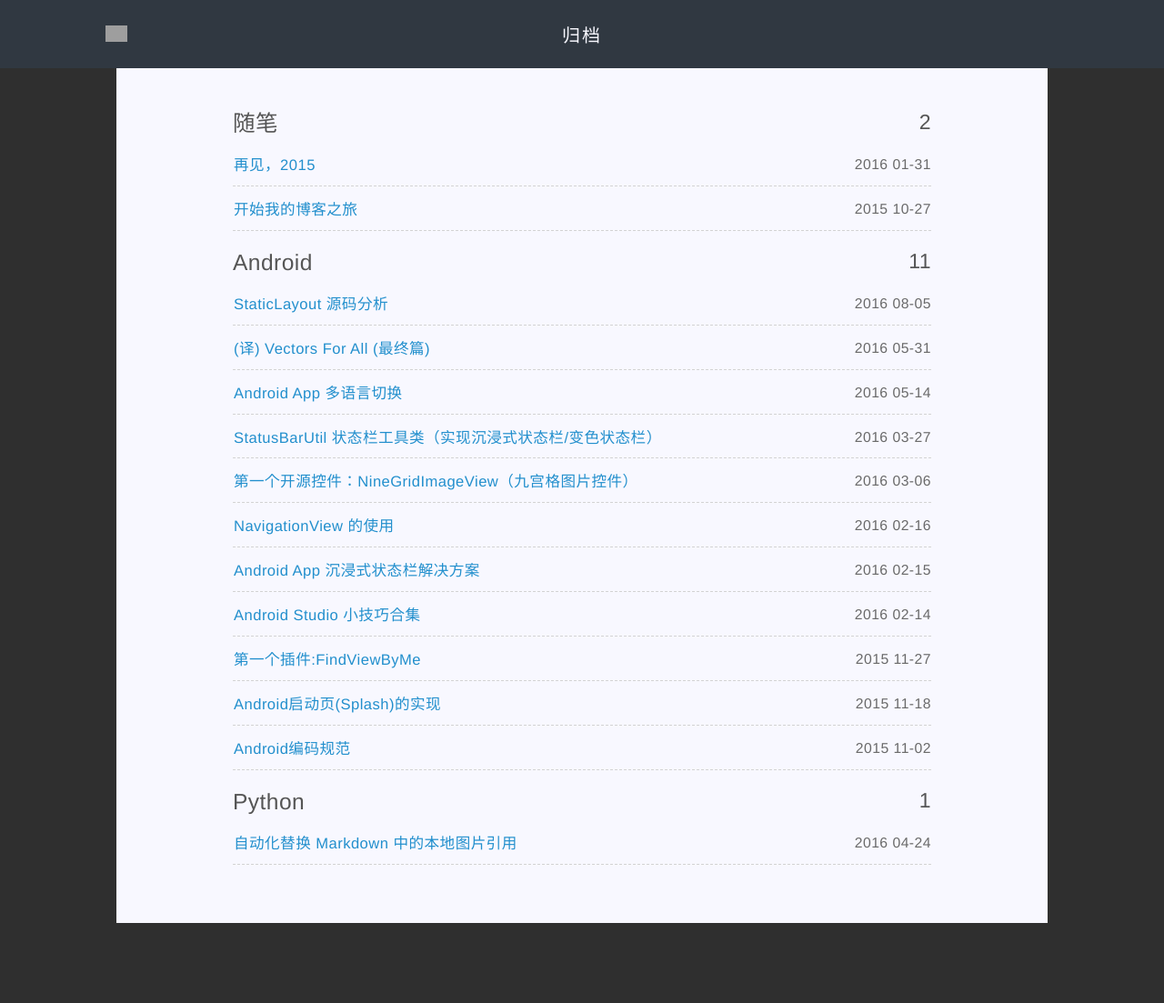
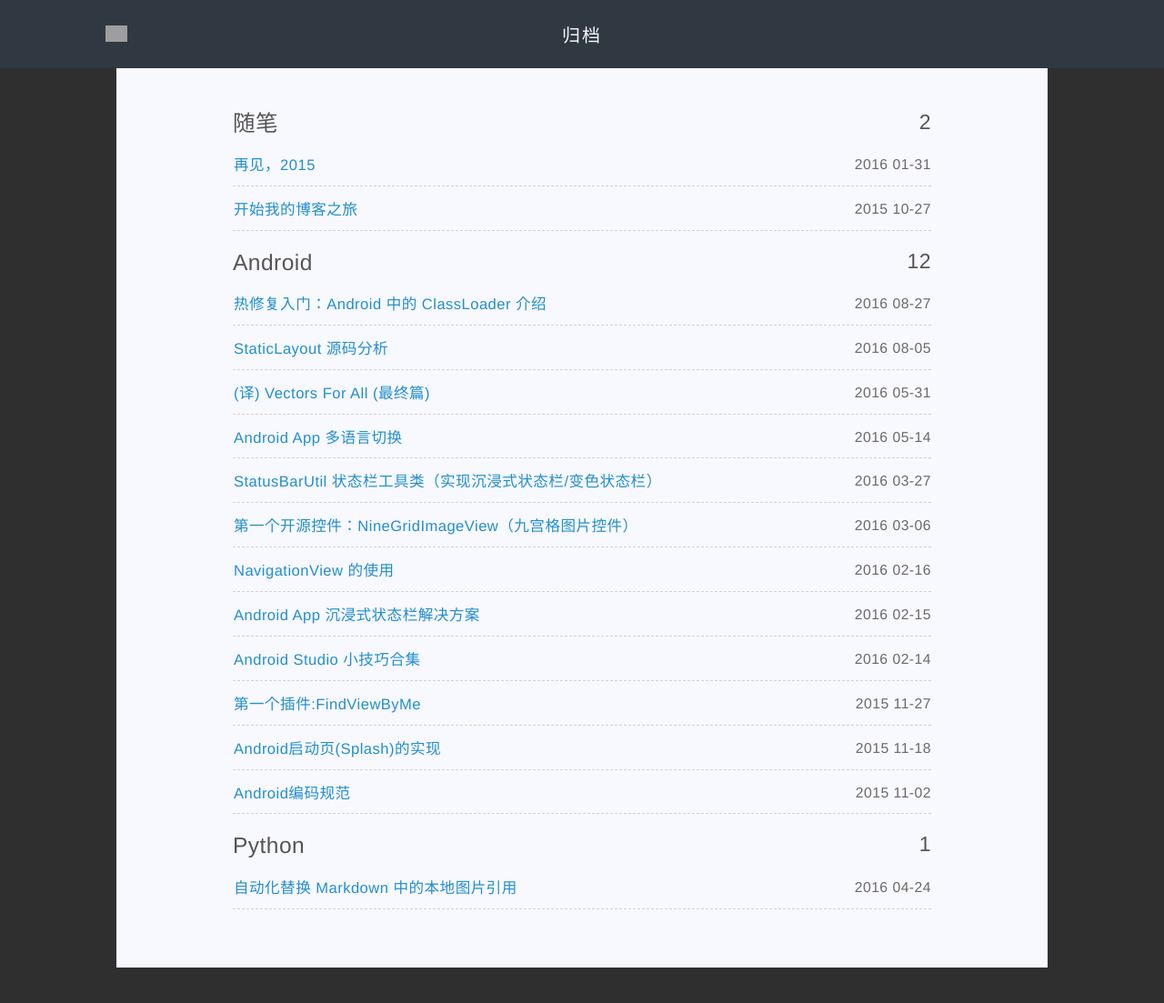
Before and after one commit to laobie/laobie.github.io, a Jekyll site: the page built from articles.html, in a window 1280 px wide and 1128 px high. Shown: the top 1103 px of the window at 91% size. Built offline with Jekyll 4.4.1, drawn with Linux system fonts in a browser that asks for light colours; comment, search, counter and statistics services are not loaded; some of the changed lines change nothing that is shown; grey boxes are pictures that could not be loaded.

Commit message:
add android classloader post

````diff
--- /dev/null
+++ b/_posts/2016-08-27-android-classloader.md
@@ -0,0 +1,535 @@
+---
+layout: post
+title: 热修复入门：Android 中的 ClassLoader 介绍
+category: Android
+excerpt: 从去年下半年开始，热修复技术在 Android 技术社区热了一阵子，这种不用发布新版本就可以修复线上 bug 的技术确实有很大的需求，最近正好在研究一些开源的热修复方案，本文就其中常用的 ClassLoader 方式实现的热修复方案中的 ClassLoader 机制作一个简单的介绍。
+---
+
+>- 文章来源：itsCoder 的 [WeeklyBolg](https://github.com/itsCoder/weeklyblog) 项目
+>- itsCoder主页：[http://itscoder.com/](http://itscoder.com/)
+>- 作者：[Jaeger]( https://github.com/laobie )
+>- 审阅者：[Zheaoli](https://github.com/Zheaoli), [xcc3641](https://github.com/xcc3641)
+
+### ClassLoader 简介
+
+> 对于 Java 程序来说，编写程序就是编写类，运行程序也就是运行类（编译得到的 class 文件），其中起到关键作用的就是类加载器 ClassLoader。
+
+任何一个 Java 程序都是由若干个 class 文件组成的一个完整的 Java 程序，在程序运行时，需要将 class 文件加载到 JVM 中才可以使用，负责加载这些 class 文件的就是 Java 的类加载（ClassLoader）机制。
+
+![](http://ac-qygvx1cc.clouddn.com/78e71017bdd24420.jpeg)
+
+因此 ClassLoader 的作用简单来说就是加载 class 文件，提供给程序运行时使用。
+
+#### ClassLoader 的双亲委托模型（Parent *Delegation Model* ）
+
+先来看 jdk 中的 ClassLoader 类的构造方法，其需要传入一个父类加载器，并持有该引用。
+
+```java
+protected ClassLoader(ClassLoader parent) {
+    this(checkCreateClassLoader(), parent);
+}
+```
+
+当类加载器收到加载类或资源的请求时，通常都是先委托给父类加载器加载，也就是说只有当父类加载器找不到指定类或资源时，自身才会执行实际的类加载过程，具体的加载过程如下：
+
+1. 源 ClassLoader 先判断该 Class 是否已加载，如果已加载，则直接返回 Class，如果没有则委托给父类加载器。
+2. 父类加载器判断是否加载过该 Class，如果已加载，则直接返回 Class，如果没有则委托给祖父类加载器。
+3. 依此类推，直到始祖类加载器（引用类加载器）。
+4. 始祖类加载器判断是否加载过该 Class，如果已加载，则直接返回 Class，如果没有则尝试从其对应的类路径下寻找 class 字节码文件并载入。如果载入成功，则直接返回 Class，如果载入失败，则委托给始祖类加载器的子类加载器。
+5. 始祖类加载器的子类加载器尝试从其对应的类路径下寻找 class 字节码文件并载入。如果载入成功，则直接返回 Class，如果载入失败，则委托给始祖类加载器的孙类加载器。
+6. 依此类推，直到源 ClassLoader。
+7. 源 ClassLoader 尝试从其对应的类路径下寻找 class 字节码文件并载入。如果载入成功，则直接返回 Class，如果载入失败，源 ClassLoader 不会再委托其子类加载器，而是抛出异常。
+
+如果需要详细了解 ClassLoader 的信息，可以借助以下文章深入了解：
+
+- [JVM 的工作原理,层次结构以及 GC 工作原理](https://segmentfault.com/a/1190000002579346)
+- [深入分析Java ClassLoader原理](http://blog.csdn.net/xyang81/article/details/7292380)
+- [类加载机制：全盘负责和双亲委托](http://blog.csdn.net/zhangzeyuaaa/article/details/42499839)
+
+### Android 中的 ClassLoader
+
+Android 的 Dalvik/ART 虚拟机如同标准 Java 的 JVM 虚拟机一样，也是同样需要加载 class 文件到内存中来使用，但是在 ClassLoader 的加载细节上会有略微的差别。
+
+#### Android 中的 dex 文件
+
+Android 应用打包成 apk 文件时，class 文件会被打包成一个或者多个 dex 文件。将一个 apk 文件后缀改成 .zip 格式解压后（也可以直接解压，apk 文件本质是个 zip 文件），里面就有 class.dex 文件，由于 Android 的 65K 问题（不要纠结是 64K 还是 65K），使用 MultiDex 就会生成多个 dex 文件。
+
+![](http://ac-QYgvX1CC.clouddn.com/3c5e66e9e048d343.jpg)
+
+当 Android 系统安装一个应用的时候，会针对不同平台对 Dex 进行优化，这个过程由一个专门的工具来处理，叫 DexOpt 。DexOpt 是在第一次加载 Dex 文件的时候执行的，该过程会生成一个 ODEX 文件，即 Optimised Dex。执行 ODEX 的效率会比直接执行 Dex 文件的效率要高很多，加快 App 的启动和响应。
+
+ODEX 相关的细节可以阅读以下文章扩展：
+
+- [ART 和 Dalvik](http://www.mywiki.cn/hovercool/index.php/ART%E5%92%8CDalvik)
+- [ODEX格式及生成过程](http://www.jianshu.com/p/242abfb7eb7f)
+- [What are ODEX files in Android](http://stackoverflow.com/questions/9593527/what-are-odex-files-in-android)
+
+> 注：本人的 5.0 机器 ODEX 优化后的文件是在 `/data/dalvilk-cache` 文件夹下的，6.0 机器该文件夹下只有 framework 和部分内置的 App 的优化后的 dex 文件，查找相关资料后没有找到明确的说法，目前猜测和 ROM 有关系，后续再深究下这个问题。
+
+![](http://ac-QYgvX1CC.clouddn.com/b79b994f71a47130.png)
+
+总之，Android 中的 Dalvik/ART 无法像 JVM 那样 **直接** 加载 class 文件和 jar 文件中的 class，需要通过 dx 工具来优化转换成 Dalvik byte code 才行，只能通过 dex 或者 包含 dex 的jar、apk 文件来加载（注意 odex 文件后缀可能是 .dex 或 .odex，也属于 dex 文件），因此 Android 中的 ClassLoader 工作就交给了 BaseDexClassLoader 来处理。
+
+> 注：如果 jar 文件包含有 dex 文件，此时 jar 文件也是可以用来加载的，不过实际加载的还是其中的 dex 文件，不要弄混淆了。
+
+#### BaseDexClassLoader 及其子类
+
+在 Android 开发者官网上的 [ClassLoader](https://developer.android.com/reference/java/lang/ClassLoader.html) 的文档说明中我们可以看到，ClassLoader 是个抽象类，其具体实现的子类有 `BaseDexClassLoader` 和 ` SecureClassLoader` 。
+
+SecureClassLoader 的子类是 `URLClassLoader` ，其只能用来加载 jar 文件，这在 Android 的 Dalvik/ART  上没法使用的。
+
+BaseDexClassLoader 的子类是 `PathClassLoader` 和 `DexClassLoader` 。
+
+##### PathClassLoader
+
+PathClassLoader 在应用启动时创建，从 data/app/… 安装目录下加载 apk 文件。
+
+其有 2 个构造函数，如下所示，这里遵从之前提到的双亲委托模型：
+
+```java
+public PathClassLoader(String dexPath, ClassLoader parent) {
+    super(dexPath, null, null, parent);
+}
+
+public PathClassLoader(String dexPath, String libraryPath,
+        ClassLoader parent) {
+    super(dexPath, null, libraryPath, parent);
+}
+```
+
+- `dexPath` :  包含 dex 的 jar 文件或 apk 文件的路径集，多个以文件分隔符分隔，默认是“：”
+- `libraryPath` : 包含 C/C++ 库的路径集，多个同样以文件分隔符分隔，可以为空
+
+PathClassLoader 里面除了这 2 个构造方法以外就没有其他的代码了，具体的实现都是在 BaseDexClassLoader 里面，其 dexPath 比较受限制，一般是已经安装应用的 apk 文件路径。
+
+在 Android 中，App 安装到手机后，apk 里面的 class.dex 中的 class 均是通过 PathClassLoader 来加载的。
+
+我们可以新建一个项目来验证下，在 MainActivity 中添加如下代码：
+
+```java
+public class MainActivity extends AppCompatActivity {
+
+    @Override
+    protected void onCreate(Bundle savedInstanceState) {
+        super.onCreate(savedInstanceState);
+        setContentView(R.layout.activity_main);
+        ClassLoader loader = MainActivity.class.getClassLoader();
+        while (loader != null) {
+            System.out.println(loader.toString());
+            loader = loader.getParent();
+        }
+    }
+}
+```
+
+输出结果是：
+
+```
+ I/System.out: dalvik.system.PathClassLoader[DexPathList[[zip file "/data/app/com.jaeger.testclassloader-2/base.apk"],nativeLibraryDirectories=[/vendor/lib, /system/lib]]]
+ I/System.out: java.lang.BootClassLoader@1d9c6226
+```
+
+`/data/app/com.jaeger.testclassloader-2/base.apk` 就是示例应用安装在手机上的位置。
+
+BootClassLoader 是 PathClassLoader 的父加载器，其在系统启动时创建，在 App 启动时会将该对象传进来，具体的调用在 `com.android.internal.os.ZygoteInit` 的 `main()` 方法中调用了 `preload()` ， 然后调用 `preloadClasses()` 方法，在该方法内部调用了 Class 的 `forName()` 方法：
+
+```java
+Class.forName(line, true, null);
+```
+
+`forName()` 方法源码如下，方法内部获取到 BootClassLoader 实例：
+
+```java
+public static Class<?> forName(String className, boolean shouldInitialize,
+        ClassLoader classLoader) throws ClassNotFoundException {
+    if (classLoader == null) {
+        classLoader = BootClassLoader.getInstance();
+    }
+    // Catch an Exception thrown by the underlying native code. It wraps
+    // up everything inside a ClassNotFoundException, even if e.g. an
+    // Error occurred during initialization. This as a workaround for
+    // an ExceptionInInitializerError that's also wrapped. It is actually
+    // expected to be thrown. Maybe the same goes for other errors.
+    // Not wrapping up all the errors will break android though.
+    Class<?> result;
+    try {
+        result = classForName(className, shouldInitialize, classLoader);
+    } catch (ClassNotFoundException e) {
+        Throwable cause = e.getCause();
+        if (cause instanceof LinkageError) {
+            throw (LinkageError) cause;
+        }
+        throw e;
+    }
+    return result;
+}
+```
+
+而 PathClassLoader 的实例化又是在哪进行的呢？在源码中寻找下其构造方法调用的地方，结果如下：
+
+![](http://ac-QYgvX1CC.clouddn.com/a0a44b8cac607cae.jpg)
+
+其中：
+
+- 在 ZygoteInit 中的调用是用来启动相关的系统服务
+
+- 在 ApplicationLoaders 中用来加载系统安装过的 apk，用来加载 apk 内的 class ，其调用是在 LoadApk 类中的 `getClassLoader()` 方法中调用的，得到的就是 PathClassLoader：
+
+  ```java
+  mClassLoader = ApplicationLoaders.getDefault().getClassLoader(zip, lib,
+          mBaseClassLoader);
+  ```
+
+##### DexClassLoader
+
+介绍 DexClassLoader 之前，先来看看其官方描述：
+
+> A class loader that loads classes from .jar and .apk filescontaining a  classes.dex entry. This can be used to execute code notinstalled as part of an application.
+
+很明显，对比 PathClassLoader 只能加载已经安装应用的 dex 或 apk 文件，DexClassLoader 则没有此限制，可以从 SD 卡上加载包含 class.dex 的 .jar 和 .apk 文件，这也是插件化和热修复的基础，在不需要安装应用的情况下，完成需要使用的 dex 的加载。
+
+DexClassLoader 的源码里面只有一个构造方法，这里也是遵从双亲委托模型：
+
+```java
+public DexClassLoader(String dexPath, String optimizedDirectory,
+        String libraryPath, ClassLoader parent) {
+    super(dexPath, new File(optimizedDirectory), libraryPath, parent);
+}
+```
+
+参数说明：
+
+- `String dexPath` : 包含 class.dex 的 apk、jar 文件路径 ，多个用文件分隔符(默认是 ：)分隔
+
+- `String optimizedDirectory` : 用来缓存优化的 dex 文件的路径，即从 apk 或 jar 文件中提取出来的 dex 文件。该路径不可以为空，且应该是应用私有的，有读写权限的路径（实际上也可以使用外部存储空间，但是这样的话就存在代码注入的风险），可以通过以下方式来创建一个这样的路径：
+
+  ```java
+  File dexOutputDir = context.getCodeCacheDir();
+  ```
+
+  > 注：后续发现，getCodeCacheDir() 方法只能在 API 21 以上可以使用。
+
+- `String libraryPath` : 存储 C/C++ 库文件的路径集
+
+- `ClassLoader parent `: 父类加载器，遵从双亲委托模型
+
+简单介绍了 PathClassLoader 和 DexClassLoader，但这两者都是对 BaseDexClassLoader 的一层简单封装，真正的实现都在 BaseClassLoader 内。
+
+#####  BaseClassLoader 源码分析
+
+先来看一眼 BaseClassLoader 的结构：
+
+![](http://ac-QYgvX1CC.clouddn.com/a6f9824c199cf304.jpg)
+
+其中有个重要的字段 `private final DexPathList pathList` ，其继承 ClassLoader 实现的 `findClass()` 、`findResource()` 均是基于 pathList 来实现的（省略了部分源码）：
+
+```java
+    @Override
+    protected Class<?> findClass(String name) throws ClassNotFoundException {
+        List<Throwable> suppressedExceptions = new ArrayList<Throwable>();
+        Class c = pathList.findClass(name, suppressedExceptions);
+        ...
+        return c;
+    }
+    @Override
+    protected URL findResource(String name) {
+        return pathList.findResource(name);
+    }
+    @Override
+    protected Enumeration<URL> findResources(String name) {
+        return pathList.findResources(name);
+    }
+    @Override
+    public String findLibrary(String name) {
+        return pathList.findLibrary(name);
+    }
+```
+
+那么重要的部分则是在 DexPathList 类的内部了，DexPathList 的构造方法也较为简单，和之前介绍的类似：
+
+```java
+public DexPathList(ClassLoader definingContext, String dexPath,
+        String libraryPath, File optimizedDirectory) {
+    ...
+}
+```
+
+接受之前传进来的包含 dex 的 apk/jar/dex 的路径集、native 库的路径集和缓存优化的 dex 文件的路径，然后调用 `makePathElements()` 方法生成一个 `Element[] dexElements` 数组，Element 是 DexPathList 的一个嵌套类，其有以下字段：
+
+```java
+static class Element {
+	private final File dir;
+	private final boolean isDirectory;
+	private final File zip;
+	private final DexFile dexFile;
+	private ZipFile zipFile;
+	private boolean initialized;
+}
+```
+
+`makePathElements() ` 是如何生成 Element 数组的？继续看源码：
+
+```java
+private static Element[] makePathElements(List<File> files, File optimizedDirectory,
+                                          List<IOException> suppressedExceptions) {
+    List<Element> elements = new ArrayList<>();
+    // 遍历所有的包含 dex 的文件
+    for (File file : files) {
+        File zip = null;
+        File dir = new File("");
+        DexFile dex = null;
+        String path = file.getPath();
+        String name = file.getName();
+        // 判断是不是 zip 类型
+        if (path.contains(zipSeparator)) {
+            String split[] = path.split(zipSeparator, 2);
+            zip = new File(split[0]);
+            dir = new File(split[1]);
+        } else if (file.isDirectory()) {
+            // 如果是文件夹,则直接添加 Element,这个一般是用来处理 native 库和资源文件
+            elements.add(new Element(file, true, null, null));
+        } else if (file.isFile()) {
+            // 直接是 .dex 文件,而不是 zip/jar 文件(apk 归为 zip),则直接加载 dex 文件
+            if (name.endsWith(DEX_SUFFIX)) {
+                try {
+                    dex = loadDexFile(file, optimizedDirectory);
+                } catch (IOException ex) {
+                    System.logE("Unable to load dex file: " + file, ex);
+                }
+            } else {
+                // 如果是 zip/jar 文件(apk 归为 zip),则将 file 值赋给 zip 字段,再加载 dex 文件
+                zip = file;
+                try {
+                    dex = loadDexFile(file, optimizedDirectory);
+                } catch (IOException suppressed) {
+                    suppressedExceptions.add(suppressed);
+                }
+            }
+        } else {
+            System.logW("ClassLoader referenced unknown path: " + file);
+        }
+        if ((zip != null) || (dex != null)) {
+            elements.add(new Element(dir, false, zip, dex));
+        }
+    }
+    // list 转为数组
+    return elements.toArray(new Element[elements.size()]);
+}
+```
+
+`loadDexFile()` 方法最终会调用 JNI 层的方法来读取 dex 文件，这里不再深入探究，有兴趣的可以阅读 [从源码分析 Android dexClassLoader 加载机制原理](http://blog.csdn.net/nanzhiwen666/article/details/50515895) 这篇文章深入了解。
+
+接下来看以下 DexPathList 的 `findClass()` 方法，其根据传入的完整的类名来加载对应的 class，源码如下：
+
+```java
+public Class findClass(String name, List<Throwable> suppressed) {
+	// 遍历 dexElements 数组，依次寻找对应的 class，一旦找到就终止遍历
+    for (Element element : dexElements) {
+        DexFile dex = element.dexFile;
+        if (dex != null) {
+            Class clazz = dex.loadClassBinaryName(name, definingContext, suppressed);
+            if (clazz != null) {
+                return clazz;
+            }
+        }
+    }
+    // 抛出异常
+    if (dexElementsSuppressedExceptions != null) {
+        suppressed.addAll(Arrays.asList(dexElementsSuppressedExceptions));
+    }
+    return null;
+}
+```
+
+这里有关于热修复实现的一个点，就是将补丁 dex 文件放到 dexElements 数组前面，这样在加载 class 时，优先找到补丁包中的 dex 文件，加载到 class 之后就不再寻找，从而原来的 apk 文件中同名的类就不会再使用，从而达到修复的目的，虽然说起来较为简单，但是实现起来还有很多细节需要注意，本文先热身，后期再分析具体实现。
+
+至此，BaseDexClassLader 寻找 class 的路线就清晰了：
+
+1. 当传入一个完整的类名，调用 BaseDexClassLader 的 `findClass(String name) ` 方法
+2. BaseDexClassLader 的 findClass 方法会交给 DexPathList 的 `findClass(String name, List<Throwable> suppressed ` 方法处理
+3. 在 DexPathList 方法的内部，会遍历 dexFile ，通过 DexFile 的 `dex.loadClassBinaryName(name, definingContext, suppressed)` 来完成类的加载
+
+##### 实际使用
+
+需要注意到的是，在项目中使用 BaseDexClassLoader 或者 DexClassLoader 去加载某个 dex 或者 apk 中的 class 时，是无法调用 `findClass()` 方法的，因为该方法是包访问权限，你需要调用 `loadClass(String className)` ，该方法其实是 BaseDexClassLoader 的父类 ClassLoader 内实现的：
+
+```java
+public Class<?> loadClass(String className) throws ClassNotFoundException {
+    return loadClass(className, false);
+}
+
+protected Class<?> loadClass(String className, boolean resolve) throws ClassNotFoundException {
+    Class<?> clazz = findLoadedClass(className);
+    if (clazz == null) {
+        ClassNotFoundException suppressed = null;
+        try {
+            clazz = parent.loadClass(className, false);
+        } catch (ClassNotFoundException e) {
+            suppressed = e;
+        }
+        if (clazz == null) {
+            try {
+                clazz = findClass(className);
+            } catch (ClassNotFoundException e) {
+                e.addSuppressed(suppressed);
+                throw e;
+            }
+        }
+    }
+    return clazz;
+}
+```
+
+上面这段代码结合之前提到的双亲委托模型就很好理解了，先查找当前的 ClassLoader 是否已经加载过，如果没有就交给父 ClassLoader 去加载，如果父 ClassLoader 没有找到，才调用当前 ClassLoader 来加载，此时就是调用上面分析的 `findClass() ` 方法了。
+
+###  ClassLoader 使用示例
+
+上面说了这么多理论知识，只说不练假把式，接下来实战：从 SD 卡中动态加载一个包含 class.dex 的 jar 文件，加载其中的类，并调用其方法。
+
+1.  新建一个 Java 项目，包含两个文件：`ISayHello.java` 和 `HelloAndroid.java`
+
+    ```java
+       package com.jaeger;
+
+       public interface ISayHello {
+           String say();
+       }
+    ```
+
+    ```java
+       package com.jaeger;
+
+       public class HelloAndroid implements ISayHello {
+           @Override
+           public String say() {
+               return "Hello Android";
+           }
+       }
+    ```
+
+2. 导出 jar 包
+
+   这一步使用 IntelliJ IDEA 导出有点问题，最终我是用 Eclipse 导出 jar 包的。
+
+   ![](http://ac-QYgvX1CC.clouddn.com/88ede5c72013c55b.jpg)
+
+3. 使用 SDK 目录 > platform-tools 里面的 dx 工具生成包含 class.dex 的 jar 包
+
+   将上一步生成的 `sayhello.jar` 放到 你的 SDK 下的 platform-tools 文件夹下，使用下面的命令生成 dex 化的 jar 文件，其中是 output 后面的 `sayhello_dex.jar` 就是最终生成的 jar 包。
+
+   ```
+   dx --dex --output=sayhello_dex.jar sayhello.jar
+   ```
+
+   生成 `sayhello_dex.jar` 之后，用解压解压后就会发现其已经包含了 class.dex 文件了。
+
+   ![](http://ac-QYgvX1CC.clouddn.com/ba0d600fc2a90e2d.jpg)
+
+4. 将 `sayhello_dex.jar` 文件拷贝到手机存储空间的根目录，不一定是内存卡。
+
+   ![](http://ac-QYgvX1CC.clouddn.com/7efba4a5a816a8e1.png)
+
+5. 新建一个 Android 项目，在 MainActivity 中添加如下的代码：
+
+   ```java
+   public class MainActivity extends AppCompatActivity {
+       private static final String TAG = "TestClassLoader";
+       private TextView mTvInfo;
+       private Button mBtnLoad;
+
+       @Override
+       protected void onCreate(Bundle savedInstanceState) {
+           super.onCreate(savedInstanceState);
+           setContentView(R.layout.activity_main);
+
+           mTvInfo = (TextView) findViewById(R.id.tv_info);
+           mBtnLoad = (Button) findViewById(R.id.btn_load);
+           mBtnLoad.setOnClickListener(new View.OnClickListener() {
+               @Override
+               public void onClick(View view) {
+                   // 获取到包含 class.dex 的 jar 包文件
+                   final File jarFile =
+                       new File(Environment.getExternalStorageDirectory().getPath() + File.separator + "sayhello_dex.jar");
+
+                   // 如果没有读权限,确定你在 AndroidManifest 中是否声明了读写权限
+                   Log.d(TAG, jarFile.canRead() + "");
+
+                   if (!jarFile.exists()) {
+                       Log.e(TAG, "sayhello_dex.jar not exists");
+                       return;
+                   }
+
+                   // getCodeCacheDir() 方法在 API 21 才能使用,实际测试替换成 getExternalCacheDir() 等也是可以的
+                   // 只要有读写权限的路径均可
+                   DexClassLoader dexClassLoader =
+                       new DexClassLoader(jarFile.getAbsolutePath(), getExternalCacheDir().getAbsolutePath(), null, getClassLoader());
+                   try {
+                       // 加载 HelloAndroid 类
+                       Class clazz = dexClassLoader.loadClass("com.jaeger.HelloAndroid");
+                       // 强转成 ISayHello, 注意 ISayHello 的包名需要和 jar 包中的
+                       ISayHello iSayHello = (ISayHello) clazz.newInstance();
+                       mTvInfo.setText(iSayHello.say());
+                   } catch (ClassNotFoundException e) {
+                       e.printStackTrace();
+                   } catch (InstantiationException e) {
+                       e.printStackTrace();
+                   } catch (IllegalAccessException e) {
+                       e.printStackTrace();
+                   }
+               }
+           });
+       }
+   }
+   ```
+
+   同时需要新建一个和第一步创建的 Java 项目中包名一致的 `ISayHello` 接口：
+
+   ```java
+   package com.jaeger;
+
+   public interface ISayHello {
+       String say();
+   }
+   ```
+
+   这里需要注意几点：
+
+   - 因为需要从存储空间中读取 jar 文件，需要在 AndroidManifest 中声明读写权限
+   - ISayHello 接口的包名必须一致
+   - `getCodeCacheDir()` 方法在 API 21 才能使用,实际测试替换成 `getExternalCacheDir()` 等也是可以的
+
+6. 接下来就是运行，运行的结果如图，和预期的一样，完美收工。
+
+   ![](http://ac-QYgvX1CC.clouddn.com/4b94e8fbecf66b72.png)
+
+7. 示例代码以及 jar 包上传到 GitHub 了，请前往 [这里](https://github.com/laobie/TestClassLoader) 去查看。
+
+### 总结
+
+顺着相关资料，从源头开始分析起，然后再进入源码，理清楚具体的运行机制，最终通过简单的示例验证了分析的结果。
+
+在这过程中，查阅了不少资料，也阅读了很多前辈的博文，受益匪浅，这也是现在技术圈内很好的氛围。同时在分析中也发现自己对 Android 底层了解相当薄弱，这也是今后需要多学习的地方。
+
+鉴于自己能力有限，如果本文中有遗漏或者错误的地方，请在评论区指出或者通过邮件等方式联系我，谢谢。
+
+### 参考资料
+
+[JVM 的工作原理,层次结构以及 GC 工作原理](https://segmentfault.com/a/1190000002579346)
+
+[深入分析Java ClassLoader原理](http://blog.csdn.net/xyang81/article/details/7292380)
+
+[Android动态加载基础 ClassLoader工作机制](https://segmentfault.com/a/1190000004062880)
+
+[各大热补丁方案分析和比较](http://blog.zhaiyifan.cn/2015/11/20/HotPatchCompare/)
+
+[android-dynamical-loading](https://github.com/kaedea/android-dynamical-loading)
+
+[dex分包变形记](http://bugly.qq.com/bbs/forum.php?mod=viewthread&tid=193)
+
+[Android ClassLoader机制](http://blog.csdn.net/mr_liabill/article/details/50497055)
+
+[彻底搞懂 Java ClassLoader](http://weli.iteye.com/blog/1682625)
+
+[从源码分析 Android dexClassLoader 加载机制原理](http://blog.csdn.net/nanzhiwen666/article/details/50515895)
+
+[码农故事](http://www.iloveandroid.net/)
--- a/assets/css/post.css
+++ b/assets/css/post.css
@@ -132,7 +132,7 @@ H3 {
     border-bottom: 1px LightGrey solid;
     width: 98%;
     line-height: 1.5;
-    color: #666666;
+    color: #454545;
 }
 
 H4 {
@@ -140,8 +140,8 @@ H4 {
     margin-bottom: 3px;
     width: 98%;
     font: blod;
-    font-size: 1.2em;
-    color: black;
+    font-size: 1.25em;
+    color: #434343;
     line-height: 120%;
 }
 
````
